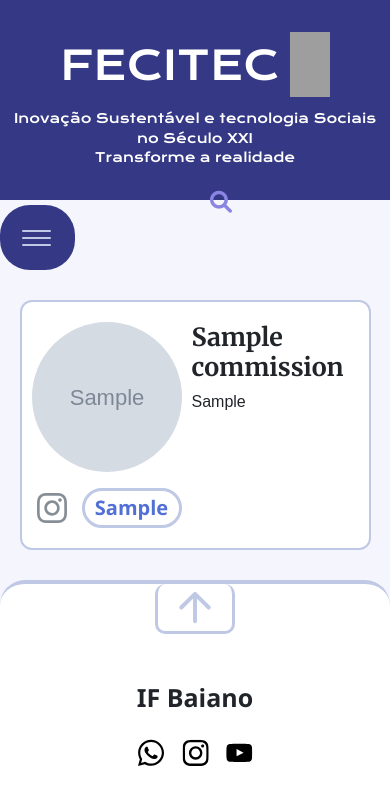
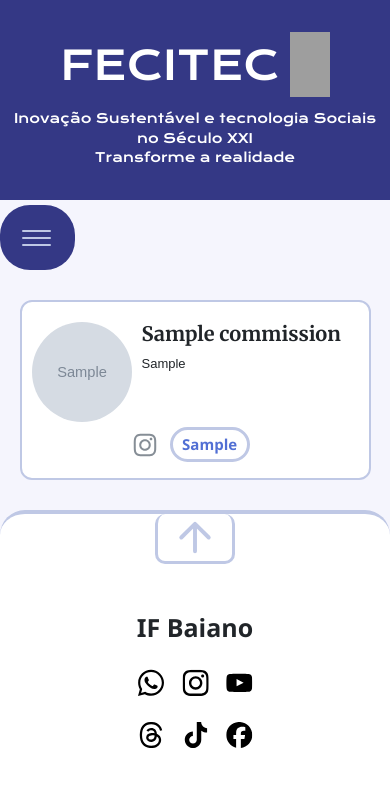
Before and after one commit to JH0nnYGb/FECITEC_GIT, a Django app: page //comissao in a window 390 px wide. Shown: the top 790 px of the page. Run offline with Django 5.2, Linux system fonts and the light colour scheme; tables that the repository leaves empty hold one stand-in row (values such as "Sample post"); grey boxes marked "Sample" are stand-in pictures; grey boxes are pictures that could not be loaded.

Commit message:
ajustando responsividade para dispositivos menores

```diff
--- /dev/null
+++ b/fecitec/static/Css/Midias/Phone/comissao-phone.css
@@ -0,0 +1,48 @@
+@media (max-width: 576px) {
+    .card-colaborador {
+        height: 180px;
+    }
+
+    .caixa-info-membro {
+        height: 100px;
+    }
+
+    .formacao-membro {
+        display: flex;
+        justify-content: end;
+        margin-top: 5px;
+    }
+
+    .formacao-container {
+        width: 70%;
+        gap: 10px;
+    }
+
+
+    .formacao-container div {
+        height: 35px;
+        width: 80px;
+    }
+
+    .formacao-container p {
+        font-size: 15px;
+        font-weight: 600;
+    }
+
+    .formacao-membro img {
+        width: 30px;
+    }
+
+    .foto-membro {
+        width: 100px;
+        height: 100px;
+    }
+
+    .nome-membro {
+        font-size: 20px;
+    }
+
+    .cargo {
+        font-size: 13px;
+    }
+}
--- /dev/null
+++ b/fecitec/static/Css/Midias/Tablet/comissao-tablet.css
@@ -0,0 +1,6 @@
+@media(min-width: 750px) and (max-width: 1100px) {
+    .caixa-de-colaborador {
+        justify-content: center;
+    }
+
+}
--- a/fecitec/static/Css/comissao.css
+++ b/fecitec/static/Css/comissao.css
@@ -7,7 +7,7 @@
     display: flex;
     flex-direction: row;
     flex-wrap: wrap;
-    justify-content: space-around;
+    justify-content: space-between;
     width: 90%;
     margin-bottom: 30px;
 }
@@ -24,6 +24,12 @@
     background: #FFF;
 }
 
+.caixa-info-membro {
+    display: flex;
+    flex-direction: row;
+    height: 160px;
+}
+
 .foto-membro {
     border-radius: 50%;
     margin-right: 10px;
@@ -36,7 +42,6 @@
 }
 
 .formacao-membro img {
-    display: flex;
     width: 40px;
 }
 
@@ -65,11 +70,7 @@
     color: #516FD4;
 }
 
-.caixa-info-membro {
-    display: flex;
-    flex-direction: row;
-    height: 160px;
-}
+
 
 .nome-membro {
     font-family: "Merriweather", serif;
@@ -86,3 +87,8 @@
 .formacao {
     margin-top: 15px;
 }
+
+.empty {
+    margin-top: 30px;
+    font-size: 30px;
+}
--- a/fecitec/templates/comissao.html
+++ b/fecitec/templates/comissao.html
@@ -3,8 +3,8 @@
 
 {%block style%}
 <link rel="stylesheet" href="{% static 'Css/comissao.css'%}">
-<link rel="stylesheet" href="{% static 'Css/Midias/Phone/submissao-phone.css' %}">
-<link rel="stylesheet" href="{% static 'Css/Midias/Tablet/submissao-tablet.css' %}">
+<link rel="stylesheet" href="{% static 'Css/Midias/Phone/comissao-phone.css' %}">
+<link rel="stylesheet" href="{% static 'Css/Midias/Tablet/comissao-tablet.css' %}">
 <link rel="stylesheet" href="{% static 'Css/Midias/BigDesktop/comissao-bigDesktop.css' %}">
 <link rel="preconnect" href="https://fonts.googleapis.com">
 <link rel="preconnect" href="https://fonts.gstatic.com" crossorigin>
@@ -38,7 +38,7 @@
                 </article>
 
             {% empty %}
-                <div>Nenhum membro encontrado.</div>
+                <div class="empty">Nenhum membro encontrado.</div>
             {% endfor %}
         </div>
     </div>
```
Also changed, not shown: fecitec/migrations/0004_alter_commission_image.py (added).
